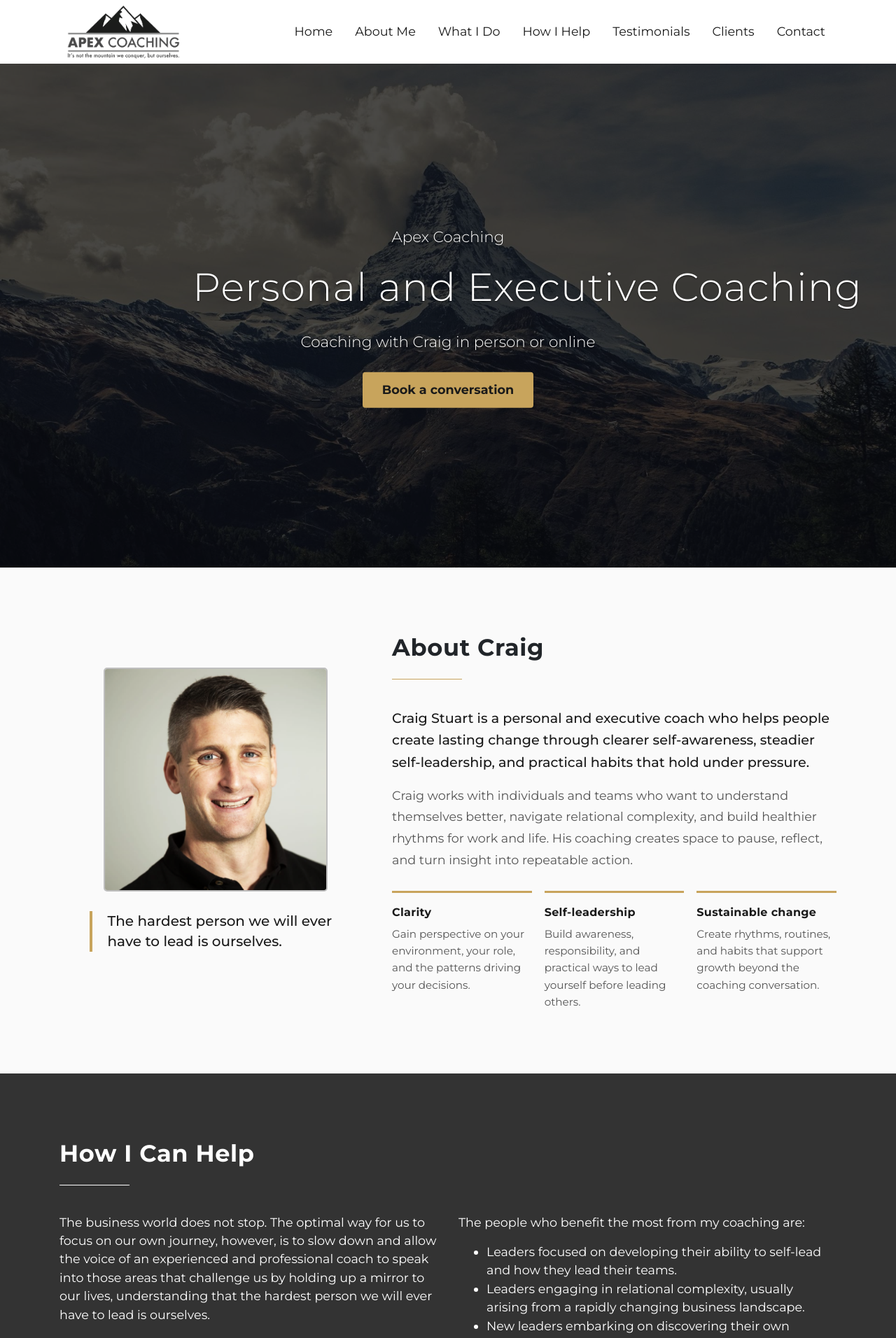
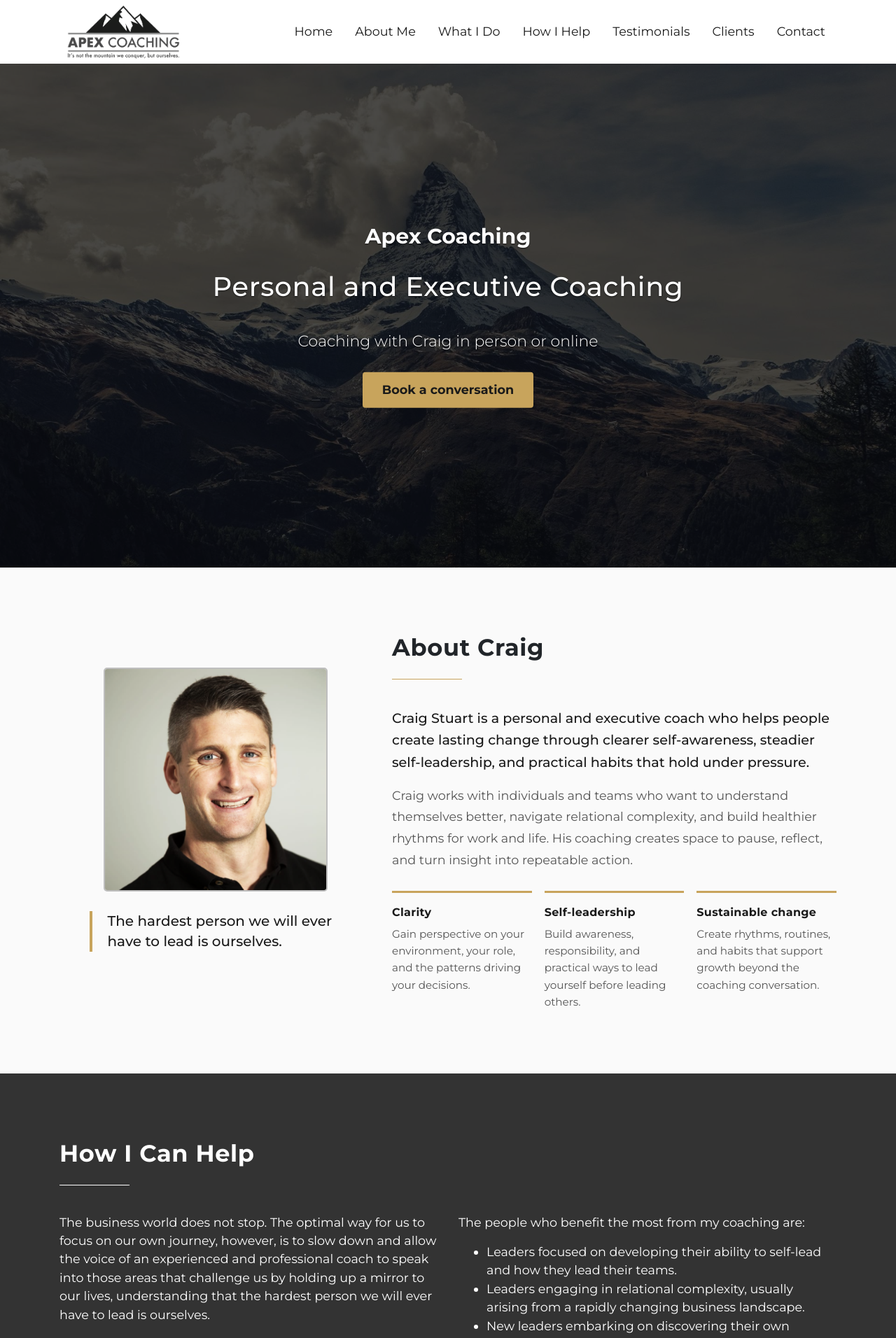
Before and after one commit to oosthuizenp/apexcoaching, a Jekyll site: the page built from index.html, in a window 1280 px wide. Shown: the top 1912 px of the page at 70% size. Built offline with Jekyll 4.4.1, drawn with Linux system fonts in a browser that asks for light colours; nearby versions of some CDN libraries; library files that are not in the unit come from our copies.

Commit message:
fix: update hero section layout and styling for improved responsiveness

```diff
--- a/_includes/home/hero.html
+++ b/_includes/home/hero.html
@@ -3,7 +3,7 @@
   <div class="hero__content">
     <div class="container clearfix">
       <div class="row">
-        <div class="col-lg-8 col-md-12 mx-auto">
+        <div class="col-12">
           <div class="hero__text">
             <p class="hero__eyebrow">{{ site.data.sitetext.home.hero.eyebrow }}</p>
             <h1 class="hero__title">{{ site.data.sitetext.home.hero.heading }}</h1>
--- a/assets/css/style.default.css
+++ b/assets/css/style.default.css
@@ -360,10 +360,10 @@
 @media (max-width: 767.98px) {
   .hero__content {
     position: relative;
-    padding: 80px 0;
-    top: 0;
-    -webkit-transform: translate(0, 0);
-    transform: translate(0, 0);
+    padding: 0;
+    top: 50%;
+    -webkit-transform: translate(0, -50%);
+    transform: translate(0, -50%);
   }
 }
 
@@ -802,32 +802,6 @@
 }
 
 
-/* Style the container/contact section */
-
-
-/* Create two columns that float next to eachother */
-.column {
-  float: left;
-  width: 50%;
-  margin-top: 6px;
-  padding: 20px;
-}
-
-/* Clear floats after the columns */
-.row:after {
-  content: "";
-  display: table;
-  clear: both;
-}
-
-/* Responsive layout - when the screen is less than 600px wide, make the two columns stack on top of each other instead of next to each other */
-@media screen and (max-width: 600px) {
-  .column, input[type=submit] {
-    width: 100%;
-    margin-top: 0;
-  }
-}
-
 /* FAQ */
 .faq {
   padding: 90px 0;
@@ -984,22 +958,22 @@
 .hero__text {
   text-align: center;
 }
-.hero__eyebrow {
+.hero .hero__eyebrow {
   margin: 0 0 8px;
   font-size: 30px;
-  font-weight: 500;
+  font-weight: 600;
   line-height: 36px;
   color: #fff;
 }
-.hero__title {
+.hero .hero__title {
   margin: 0 0 12px;
-  font-size: 70px;
+  font-size: 3vw;
   font-weight: 500;
   line-height: 92px;
   color: #fff;
   white-space: nowrap;
 }
-.hero__subtitle {
+.hero .hero__subtitle {
   margin: 0 0 24px;
   font-size: 22px;
   font-weight: 300;
@@ -1011,21 +985,23 @@
 }
 /* Keep the large title on one line where it fits; scale it down, then allow wrap on small phones to avoid horizontal overflow */
 @media (max-width: 991.98px) {
-  .hero__title {
+  .hero .hero__title {
     font-size: 48px;
     line-height: 60px;
   }
 }
 @media (max-width: 575.98px) {
-  .hero__eyebrow {
-    font-weight: 700;
+  .hero .hero__eyebrow {
+    font-size: 22px;
+    font-weight: 600;
+    line-height: 26px;
   }
 
-  .hero__subtitle {
+  .hero .hero__subtitle {
     font-size: 1.1rem;
   }
 
-  .hero__title {
+  .hero .hero__title {
     font-size: 32px;
     line-height: 40px;
     white-space: normal;
```
